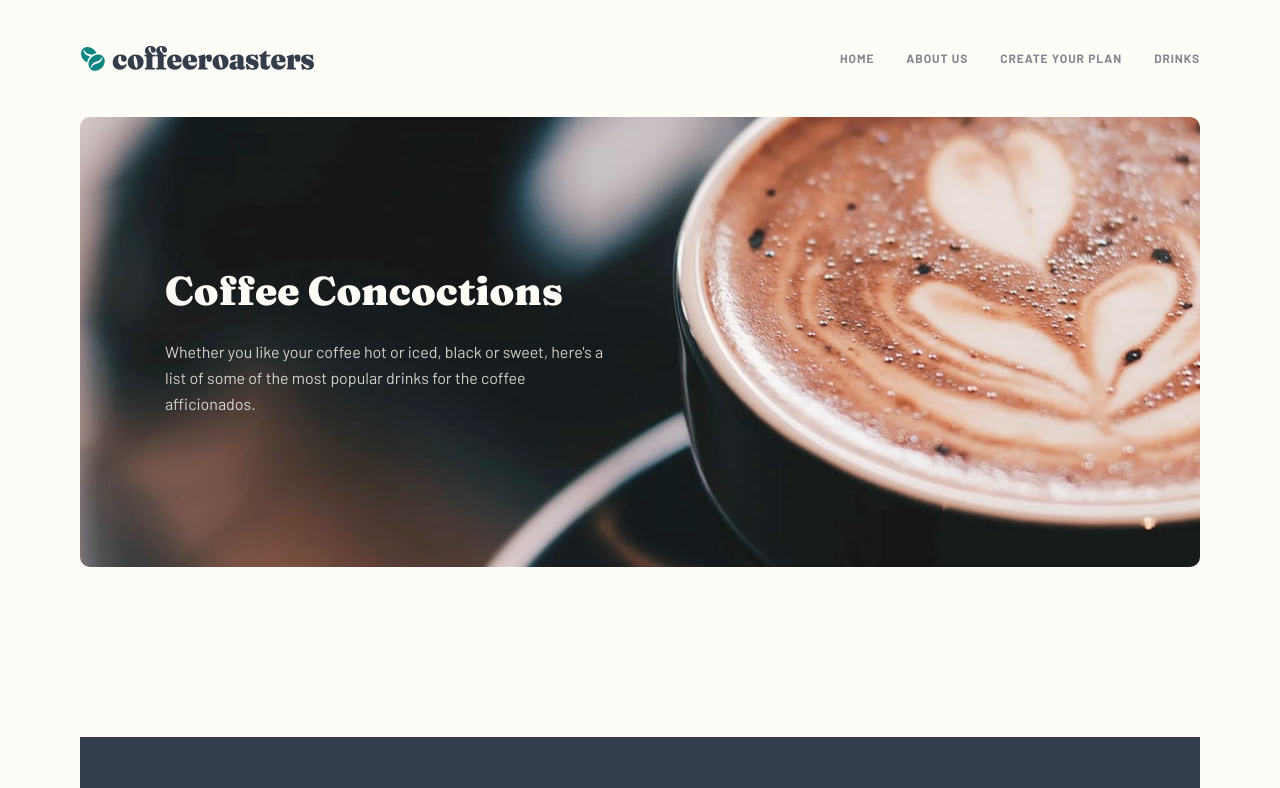
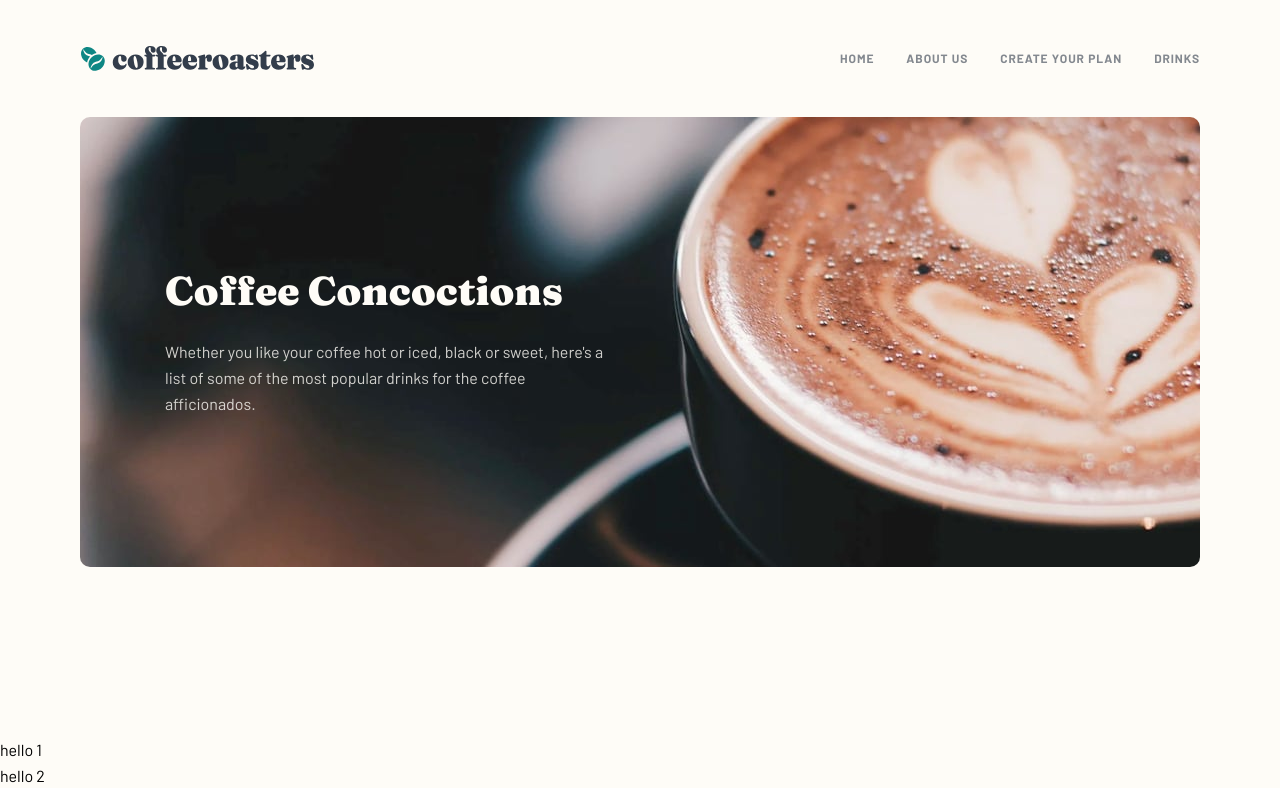
Before and after one commit to vickievien/coffee-roasters, a Next.js app: page /drink in a window 1280 px wide. Shown: the top 788 px of the page. Built offline with nearby package versions, Linux system fonts and the light colour scheme.

Commit message:
:up: update: import Drink List component to Drinks page

```diff
--- a/pages/drink.js
+++ b/pages/drink.js
@@ -1,9 +1,13 @@
 import DrinkHero from "../components/drink/Hero";
+import DrinkList from "../components/drink/List";
 
 
 const Drink = () => {
     return (
-        <DrinkHero />
+        <main>
+            <DrinkHero />
+            <DrinkList />
+        </main>
     );
 }
 
```
